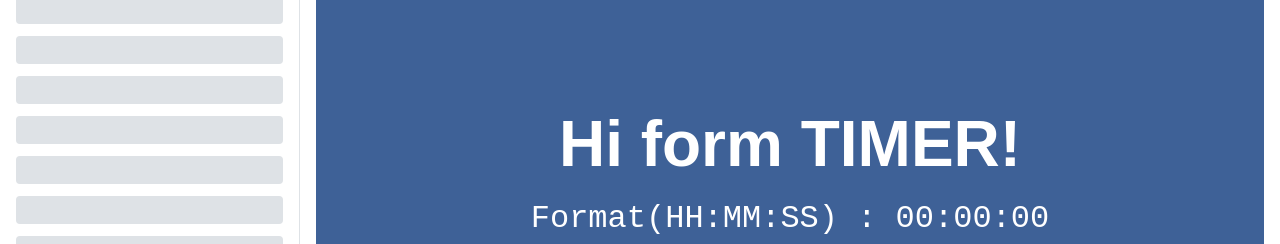
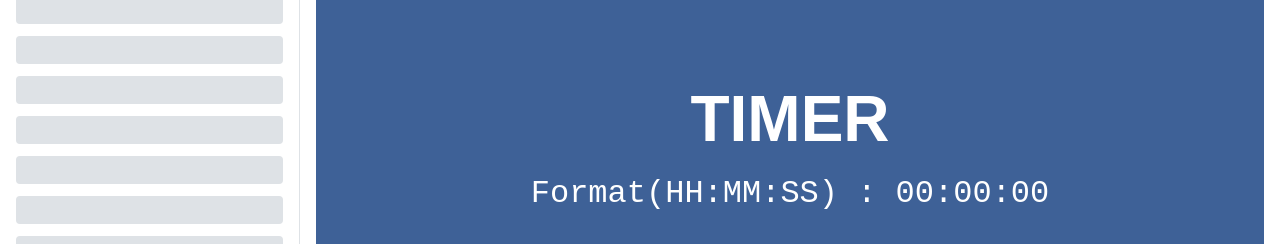
Before and after one commit to PONNARAMESH/sql-script-execution-tool, a Next.js app: page / in a window 1280 px wide. Shown: the part 277-521 px from the top of the page. Built offline with nearby package versions, Linux system fonts and the light colour scheme.

Commit message:
added timer component

```diff
--- a/src/app/timer/index.tsx
+++ b/src/app/timer/index.tsx
@@ -47,10 +47,11 @@ export const Timer = () => {
 
   return (
     <div className={styles.timerContainer}>
-      <h1>Hi form TIMER!</h1>
+      <h1>TIMER</h1>
       <pre>
         <span>Format(HH:MM:SS)</span> : {`${hours}:${minutes}:${seconds}`}
       </pre>
+      <br />
       <div className={styles.buttonsContainer}>
         <button onClick={handleStart}>Start / Resume</button>
         <button onClick={handlePause}>Pause</button>
```
